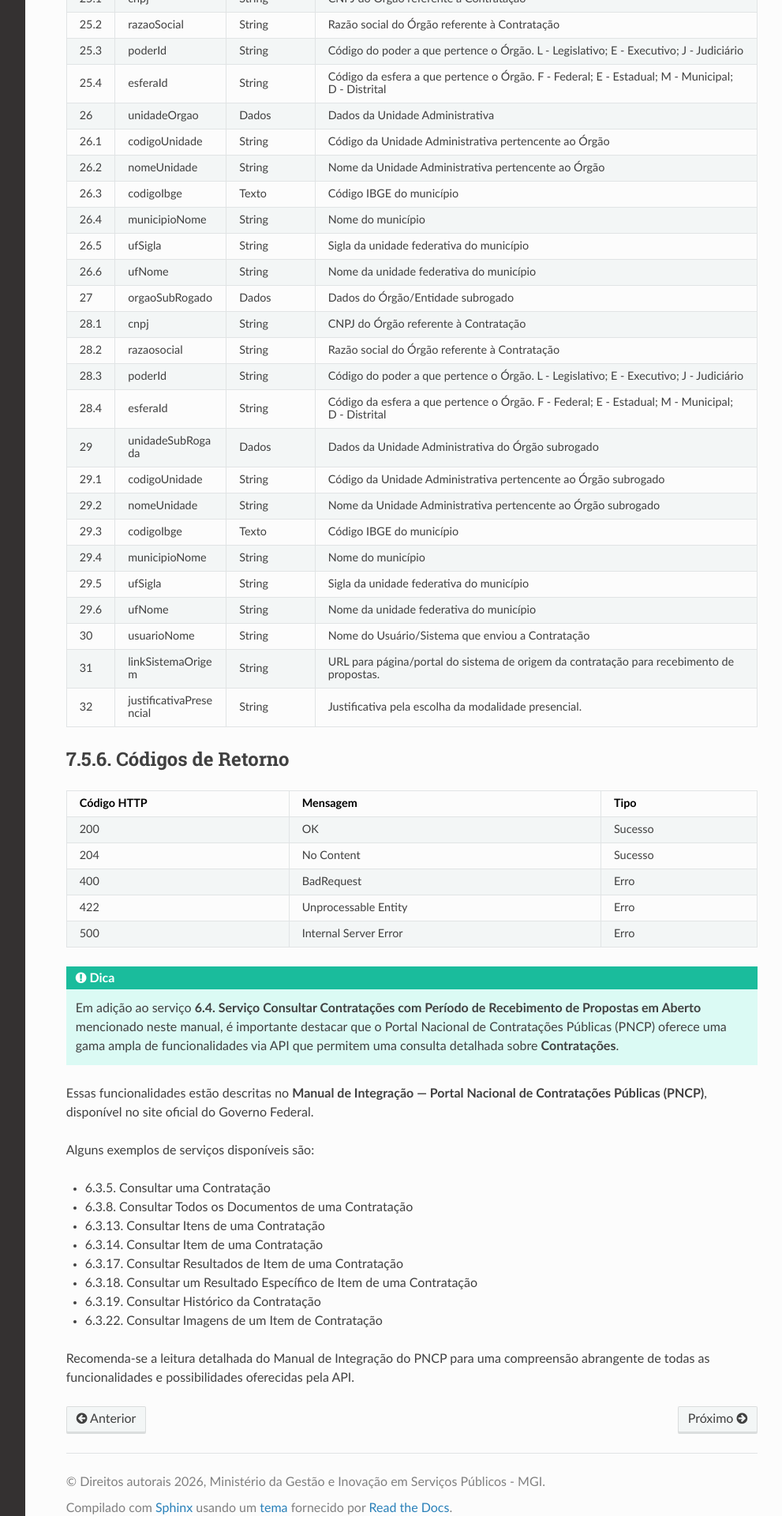
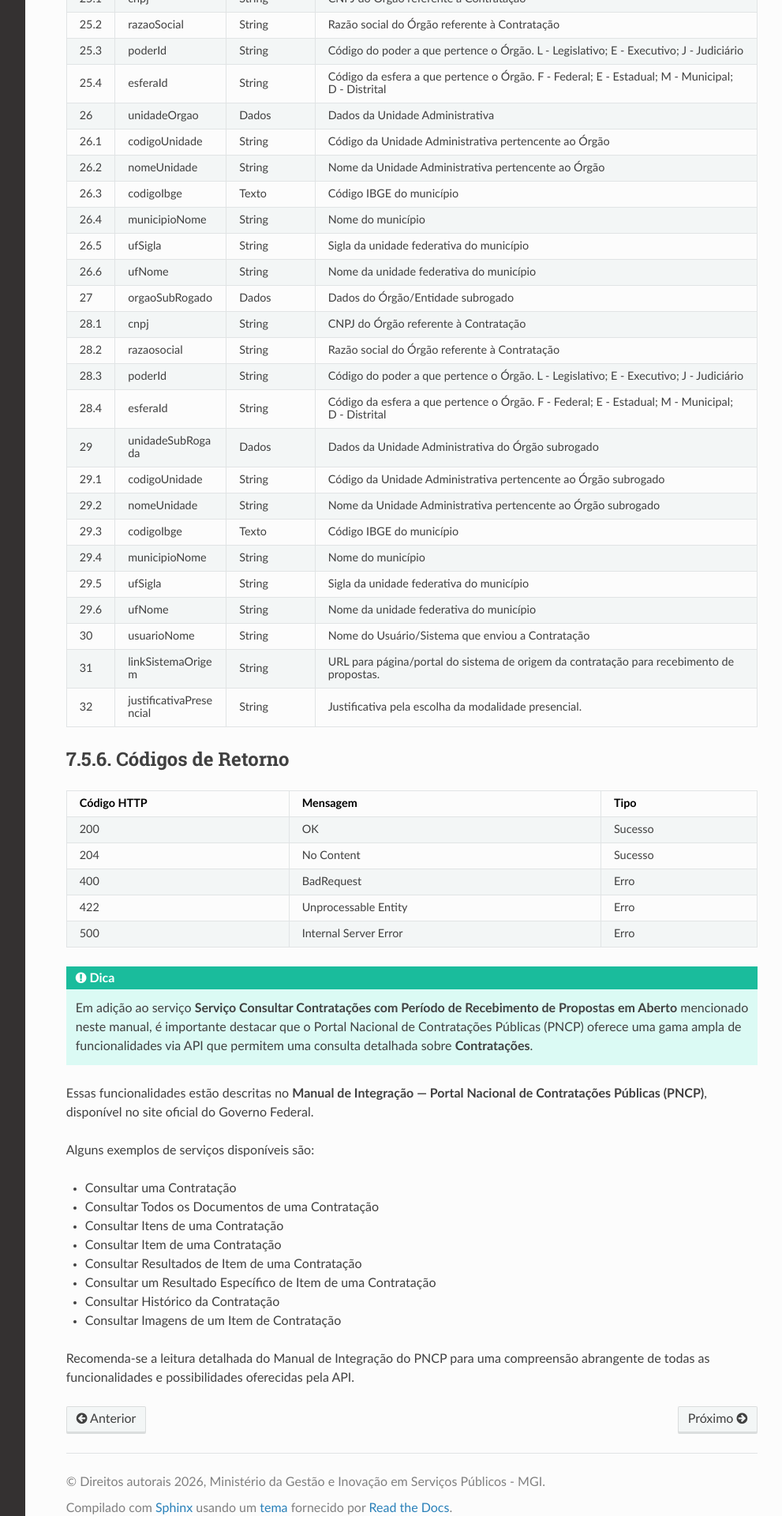
Before and after one commit to sofiaestrelab/Manual-de-Consulta-do-PNCP, a Sphinx documentation site: the page built from docs/source/catalogo_de_servicos/consultar_contratacoes_com_periodo_de_recebimento_de_propostas_em_aberto.rst, in a window 1280 px wide. Shown: the part 2744-4664 px from the top of the page at 79% size, without its empty margins (268-1259 px from the left). Built offline with Sphinx 7.4.7 and the Read the Docs theme 3.1.0, drawn with Linux system fonts in a browser that asks for light colours.

Commit message:
Clarify service name in documentation
Updated the service name for clarity and consistency in the documentation.

```diff
--- a/docs/source/catalogo_de_servicos/consultar_contratacoes_com_periodo_de_recebimento_de_propostas_em_aberto.rst
+++ b/docs/source/catalogo_de_servicos/consultar_contratacoes_com_periodo_de_recebimento_de_propostas_em_aberto.rst
@@ -359,19 +359,19 @@ Códigos de Retorno
 
 .. tip::
 
-   Em adição ao serviço **6.4. Serviço Consultar Contratações com Período de Recebimento de Propostas em Aberto** mencionado neste manual, é importante destacar que o Portal Nacional de Contratações Públicas (PNCP) oferece uma gama ampla de funcionalidades via API que permitem uma consulta detalhada sobre **Contratações**.
+   Em adição ao serviço **Serviço Consultar Contratações com Período de Recebimento de Propostas em Aberto** mencionado neste manual, é importante destacar que o Portal Nacional de Contratações Públicas (PNCP) oferece uma gama ampla de funcionalidades via API que permitem uma consulta detalhada sobre **Contratações**.
 
 Essas funcionalidades estão descritas no **Manual de Integração — Portal Nacional de Contratações Públicas (PNCP)**, disponível no site oficial do Governo Federal.
 
 Alguns exemplos de serviços disponíveis são:
 
-- 6.3.5. Consultar uma Contratação
-- 6.3.8. Consultar Todos os Documentos de uma Contratação
-- 6.3.13. Consultar Itens de uma Contratação
-- 6.3.14. Consultar Item de uma Contratação
-- 6.3.17. Consultar Resultados de Item de uma Contratação
-- 6.3.18. Consultar um Resultado Específico de Item de uma Contratação
-- 6.3.19. Consultar Histórico da Contratação
-- 6.3.22. Consultar Imagens de um Item de Contratação
+- Consultar uma Contratação
+- Consultar Todos os Documentos de uma Contratação
+- Consultar Itens de uma Contratação
+- Consultar Item de uma Contratação
+- Consultar Resultados de Item de uma Contratação
+- Consultar um Resultado Específico de Item de uma Contratação
+- Consultar Histórico da Contratação
+- Consultar Imagens de um Item de Contratação
 
 Recomenda-se a leitura detalhada do Manual de Integração do PNCP para uma compreensão abrangente de todas as funcionalidades e possibilidades oferecidas pela API.
```
